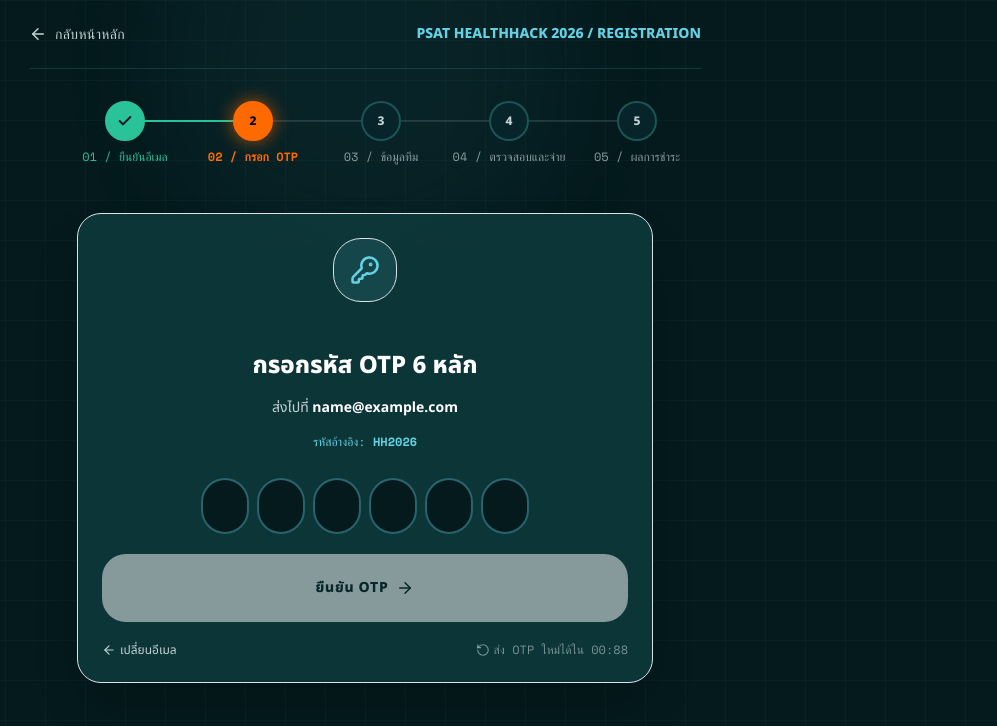
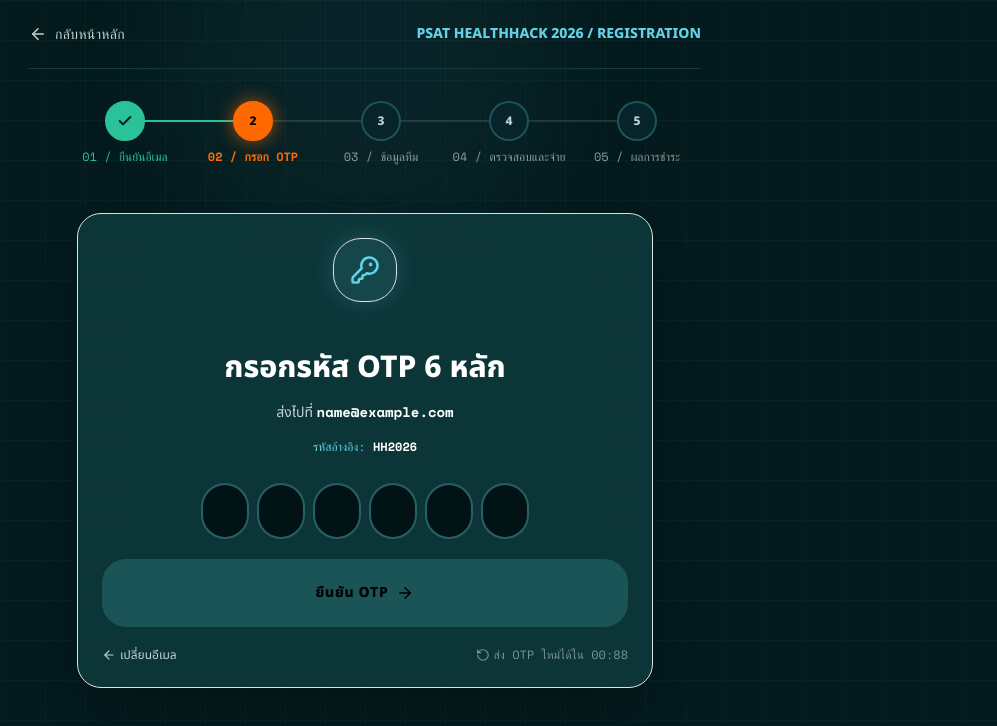
Before and after one commit to phutthiongpharmacy-ui/PSATHealthHack, a Next.js app: page /register in a window 1280 px wide. Both pictures are taken after typing "name@example.com" into the empty fields and a click on the button "ขอรับรหัส OTP". Shown: the top 726 px of the page, without its empty margins (275-1272 px from the left). Built offline with nearby package versions, Linux system fonts and the light colour scheme; no server answers.

Commit message:
style: fix OTP step button colors and contrast according to PRIS design system

```diff
--- a/src/features/team-registration/OtpStep.tsx
+++ b/src/features/team-registration/OtpStep.tsx
@@ -6,28 +6,115 @@ import { Panel, SystemError } from "./RegistrationFrame";
 import { applyOtpInput } from "./form";
 import { getRemainingSeconds } from "./storage";
 
-export function OtpStep({ email, otp, setOtp, referenceCode, resendAvailableAt, onVerify, onResend, onBack, loading, error }: { email: string; otp: string; setOtp: (value: string) => void; referenceCode: string; resendAvailableAt: string; onVerify: () => void; onResend: () => void; onBack: () => void; loading: boolean; error: string }) {
+export function OtpStep({
+  email,
+  otp,
+  setOtp,
+  referenceCode,
+  resendAvailableAt,
+  onVerify,
+  onResend,
+  onBack,
+  loading,
+  error,
+}: {
+  email: string;
+  otp: string;
+  setOtp: (value: string) => void;
+  referenceCode: string;
+  resendAvailableAt: string;
+  onVerify: () => void;
+  onResend: () => void;
+  onBack: () => void;
+  loading: boolean;
+  error: string;
+}) {
   const refs = useRef<Array<HTMLInputElement | null>>([]);
   const [nowMs, setNowMs] = useState(() => Date.now());
   const resendSeconds = getRemainingSeconds(resendAvailableAt, nowMs);
+
   useEffect(() => {
     setNowMs(Date.now());
     const timer = window.setInterval(() => setNowMs(Date.now()), 250);
     return () => window.clearInterval(timer);
   }, [resendAvailableAt]);
+
   const digits = Array.from({ length: 6 }, (_, index) => otp[index] ?? "");
   const update = (index: number, value: string) => {
     const result = applyOtpInput(otp, index, value);
     setOtp(result.otp);
     if (/\d/.test(value)) refs.current[result.focusIndex]?.focus();
   };
-  return <Panel className="mx-auto max-w-xl">
-    <div className="text-center"><div className="mx-auto mb-5 flex h-16 w-16 items-center justify-center rounded-2xl border border-hh-cyan/40 bg-hh-cyan/10 text-hh-cyan"><KeyRound size={30} /></div><h1 className="font-sora text-2xl font-extrabold text-white">กรอกรหัส OTP 6 หลัก</h1><p className="mt-3 text-sm text-hh-text-muted">ส่งไปที่ <strong className="text-white">{email}</strong></p><p className="mt-1 font-mono text-xs text-hh-cyan">รหัสอ้างอิง: <strong>{referenceCode}</strong></p></div>
-    <form className="mt-7 space-y-5" onSubmit={(event) => { event.preventDefault(); onVerify(); }}>
-      <div className="flex justify-center gap-2 sm:gap-3">{digits.map((digit, index) => <input key={index} ref={(element) => { refs.current[index] = element; }} inputMode="numeric" autoComplete={index === 0 ? "one-time-code" : "off"} value={digit} onChange={(event) => update(index, event.target.value)} onPaste={(event) => { event.preventDefault(); update(index, event.clipboardData.getData("text")); }} onKeyDown={(event) => { if (event.key === "Backspace" && !digit && index > 0) refs.current[index - 1]?.focus(); }} className="h-12 w-10 rounded-xl border-2 border-hh-cyan/40 bg-hh-bg text-center font-mono text-xl font-bold text-hh-cyan outline-none focus:border-hh-cyan focus:ring-2 focus:ring-hh-cyan/20 sm:h-14 sm:w-12" />)}</div>
-      {error ? <SystemError message={error} /> : null}
-      <button disabled={loading || otp.length !== 6} className="flex w-full items-center justify-center gap-2 rounded-xl bg-white px-5 py-4 font-sora text-sm font-extrabold uppercase tracking-wider text-hh-bg transition hover:bg-hh-highlight disabled:opacity-50">{loading ? <LoaderCircle className="animate-spin" size={18} /> : null} ยืนยัน OTP <ArrowRight size={18} /></button>
-      <div className="flex items-center justify-between gap-4 text-xs"><button type="button" onClick={onBack} className="inline-flex shrink-0 items-center gap-1 text-hh-text-muted hover:text-white"><ArrowLeft size={14} /> เปลี่ยนอีเมล</button><button type="button" onClick={onResend} disabled={loading || resendSeconds > 0} aria-live="polite" className="inline-flex items-center justify-end gap-1 text-right font-mono text-hh-cyan hover:text-white disabled:cursor-not-allowed disabled:text-hh-text-muted/60"><RotateCcw size={14} /> {resendSeconds > 0 ? `ส่ง OTP ใหม่ได้ใน 00:${String(resendSeconds).padStart(2, "0")}` : "ส่ง OTP ใหม่"}</button></div>
-    </form>
-  </Panel>;
+
+  return (
+    <Panel className="mx-auto max-w-xl">
+      <div className="text-center">
+        <div className="mx-auto mb-5 flex h-16 w-16 items-center justify-center rounded-2xl border border-hh-cyan/40 bg-hh-cyan/10 text-hh-cyan shadow-[0_0_24px_rgba(99,210,229,.2)]">
+          <KeyRound size={30} />
+        </div>
+        <h1 className="font-sora text-2xl font-extrabold text-white sm:text-3xl">กรอกรหัส OTP 6 หลัก</h1>
+        <p className="mt-3 text-sm text-hh-text-muted">
+          ส่งไปที่ <strong className="text-white font-mono">{email}</strong>
+        </p>
+        <p className="mt-1 font-mono text-xs text-hh-cyan">
+          รหัสอ้างอิง: <strong className="font-bold text-white">{referenceCode}</strong>
+        </p>
+      </div>
+
+      <form
+        className="mt-7 space-y-5"
+        onSubmit={(event) => {
+          event.preventDefault();
+          onVerify();
+        }}
+      >
+        <div className="flex justify-center gap-2 sm:gap-3">
+          {digits.map((digit, index) => (
+            <input
+              key={index}
+              ref={(element) => {
+                refs.current[index] = element;
+              }}
+              inputMode="numeric"
+              autoComplete={index === 0 ? "one-time-code" : "off"}
+              value={digit}
+              onChange={(event) => update(index, event.target.value)}
+              onPaste={(event) => {
+                event.preventDefault();
+                update(index, event.clipboardData.getData("text"));
+              }}
+              onKeyDown={(event) => {
+                if (event.key === "Backspace" && !digit && index > 0) refs.current[index - 1]?.focus();
+              }}
+              className="h-12 w-10 rounded-xl border-2 border-hh-cyan/40 bg-[#021316] text-center font-mono text-xl font-bold text-hh-cyan outline-none transition-all focus:border-hh-cyan focus:ring-2 focus:ring-hh-cyan/40 focus:shadow-[0_0_15px_rgba(99,210,229,0.3)] sm:h-14 sm:w-12"
+            />
+          ))}
+        </div>
+
+        {error ? <SystemError message={error} /> : null}
+
+        <button
+          disabled={loading || otp.length !== 6}
+          className="flex w-full items-center justify-center gap-2 rounded-xl bg-hh-action px-5 py-4 font-sora text-sm font-extrabold uppercase tracking-wider text-black shadow-[0_0_22px_rgba(255,106,0,.4)] transition hover:bg-orange-400 disabled:cursor-not-allowed disabled:bg-hh-border/60 disabled:text-hh-text-muted/60 disabled:shadow-none"
+        >
+          {loading ? <LoaderCircle className="animate-spin" size={18} /> : null} ยืนยัน OTP <ArrowRight size={18} />
+        </button>
+
+        <div className="flex items-center justify-between gap-4 text-xs">
+          <button type="button" onClick={onBack} className="inline-flex shrink-0 items-center gap-1 text-hh-text-muted hover:text-white transition-colors">
+            <ArrowLeft size={14} /> เปลี่ยนอีเมล
+          </button>
+          <button
+            type="button"
+            onClick={onResend}
+            disabled={loading || resendSeconds > 0}
+            aria-live="polite"
+            className="inline-flex items-center justify-end gap-1 text-right font-mono text-hh-cyan hover:text-white transition-colors disabled:cursor-not-allowed disabled:text-hh-text-muted/60"
+          >
+            <RotateCcw size={14} /> {resendSeconds > 0 ? `ส่ง OTP ใหม่ได้ใน 00:${String(resendSeconds).padStart(2, "0")}` : "ส่ง OTP ใหม่"}
+          </button>
+        </div>
+      </form>
+    </Panel>
+  );
 }
--- a/src/features/team-registration/ReviewPaymentStep.tsx
+++ b/src/features/team-registration/ReviewPaymentStep.tsx
@@ -16,7 +16,7 @@ export function ReviewPaymentStep({ config, category, form, onBack, onPay, loadi
       <p className="font-mono text-[11px] uppercase tracking-[.2em] text-hh-cyan">Payment summary</p><div className="mt-5 border-b border-hh-border/40 pb-5"><div className="flex justify-between text-sm text-hh-text-muted"><span>ค่าลงทะเบียนต่อทีม</span><span>THB</span></div><div className="mt-2 flex items-end justify-between"><span className="font-sora text-4xl font-extrabold text-white">฿{Number(category.price ?? 0).toLocaleString()}</span><span className="font-mono text-xs text-hh-text-muted">รวมค่าธรรมเนียมแล้ว</span></div></div>
       <ul className="my-5 list-disc space-y-2 pl-5 text-xs leading-5 text-hh-text-muted"><li>ชำระผ่าน QR PromptPay บนหน้า PaySolutions</li><li>ระบบจะพากลับมาหน้านี้หลังชำระ</li><li>สถานะสำเร็จยืนยันจาก PaySolutions Inquiry เท่านั้น</li></ul>
       {error ? <div className="mb-4"><SystemError message={error} /></div> : null}
-      <button disabled={loading || !category.price} onClick={onPay} className="flex w-full items-center justify-center gap-2 rounded-xl bg-hh-action px-5 py-4 font-sora text-sm font-extrabold uppercase text-black shadow-[0_0_24px_rgba(255,106,0,.4)] hover:bg-orange-400 disabled:opacity-50">{loading ? <LoaderCircle className="animate-spin" size={18} /> : <ExternalLink size={18} />} ไปยัง PaySolutions เพื่อชำระ</button>
+      <button disabled={loading || !category.price} onClick={onPay} className="flex w-full items-center justify-center gap-2 rounded-xl bg-hh-action px-5 py-4 font-sora text-sm font-extrabold uppercase tracking-wider text-black shadow-[0_0_24px_rgba(255,106,0,.4)] hover:bg-orange-400 disabled:cursor-not-allowed disabled:bg-hh-border/60 disabled:text-hh-text-muted/60 disabled:shadow-none">{loading ? <LoaderCircle className="animate-spin" size={18} /> : <ExternalLink size={18} />} ไปยัง PaySolutions เพื่อชำระ</button>
       <button disabled={loading} onClick={onBack} className="mt-3 flex w-full items-center justify-center gap-2 rounded-xl border border-hh-border px-5 py-3 text-xs font-bold text-white hover:bg-white/5"><ArrowLeft size={16} /> กลับไปแก้ไขข้อมูล</button>
     </Panel>
   </div>;
```
